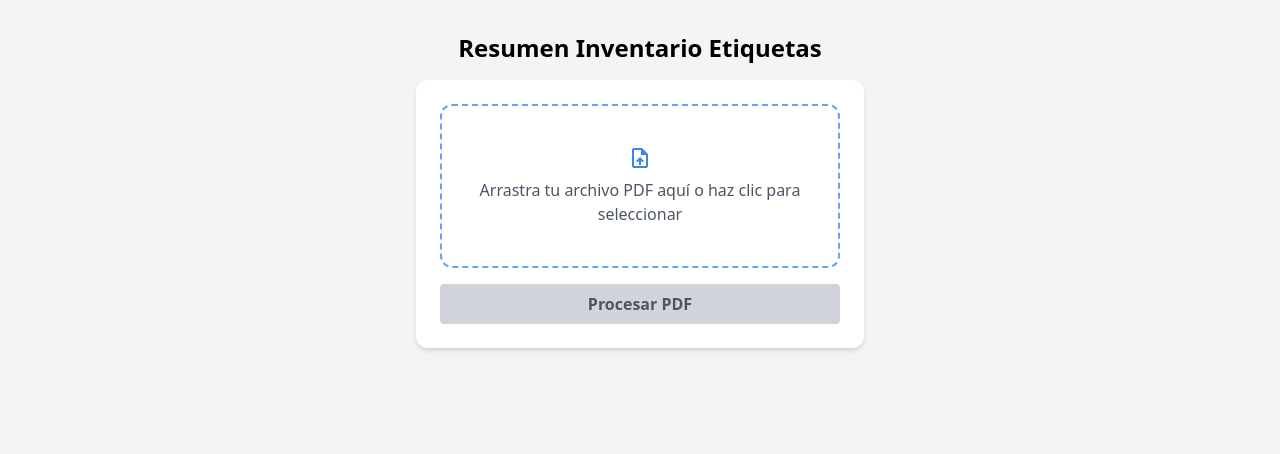
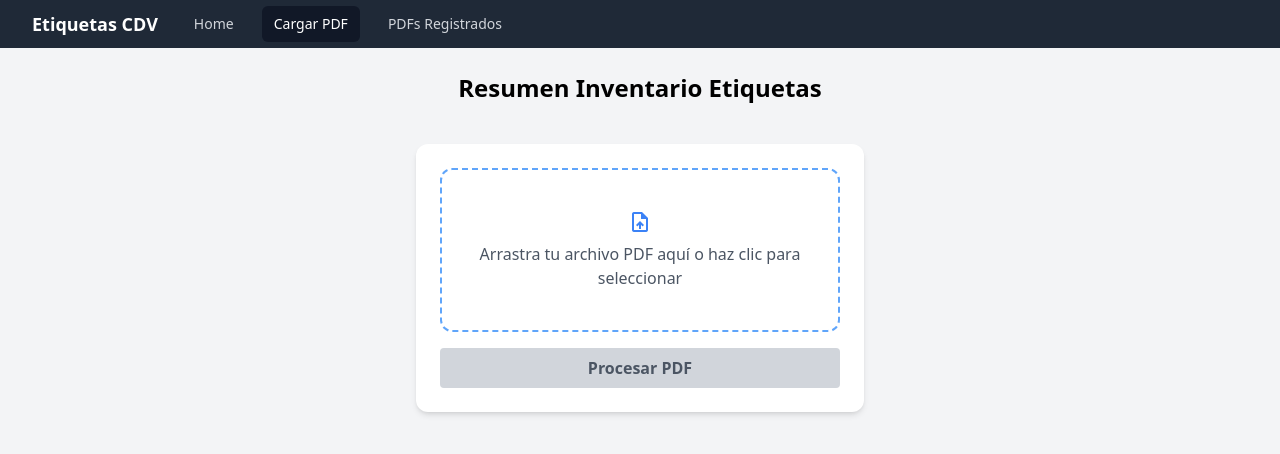
Before and after one commit to ariasbenraq/checkin-report, a React (Vite) app: page / in a window 1280 px wide. Shown: the top 454 px of the page. Built offline with nearby package versions, Linux system fonts and the light colour scheme.

Commit message:
implementacion navbar

```diff
--- a/package.json
+++ b/package.json
@@ -10,6 +10,9 @@
     "preview": "vite preview"
   },
   "dependencies": {
+    "@headlessui/react": "^2.2.6",
+    "@heroicons/react": "^2.2.0",
+    "classnames": "^2.5.1",
     "pdfjs-dist": "^3.11.174",
     "react": "^19.1.0",
     "react-dom": "^19.1.0",
--- a/src/App.tsx
+++ b/src/App.tsx
@@ -1,4 +1,5 @@
 import { useState } from "react";
+import Navbar from "./components/Navbar"; // Asegúrate de tener este archivo
 import PdfUploader from "./components/PdfUploader";
 import { parsePdfText } from "./features/checkins/utils/parser";
 import { exportToExcel } from "./features/checkins/services/exportExcel";
@@ -9,7 +10,7 @@ function App() {
   const [results, setResults] = useState<AreaResumen[]>([]);
   const [sortOrder, setSortOrder] = useState<"asc" | "desc">("asc");
   const [message, setMessage] = useState<string | null>(null);
-
+  const [currentView, setCurrentView] = useState<"home" | "upload" | "list">("upload");
 
   const handlePdfText = (raw: string) => {
     const parsed = parsePdfText(raw);
@@ -18,7 +19,7 @@ function App() {
     if (parsed.length === 0) {
       setMessage("No se encontraron voluntarios en el horario.");
     } else {
-      setMessage(null); // Limpiar mensaje si hay resultados
+      setMessage(null);
     }
   };
 
@@ -45,53 +46,87 @@ function App() {
   };
 
   return (
-    <div className="min-h-screen bg-gray-100 flex flex-col items-center p-8">
-      <h1 className="text-2xl font-bold mb-4">Resumen Inventario Etiquetas</h1>
-      <PdfUploader onExtracted={handlePdfText} />
+    <div className="min-h-screen bg-gray-100">
+      <Navbar current={currentView} onNavigate={setCurrentView} />
 
-      {/* Mostrar mensaje si existe, aunque no haya resultados */}
-      {message && (
-        <div className="my-4 text-red-600 font-semibold">
-          {message}
+      <main className="max-w-5xl mx-auto p-6">
+        {currentView === "home" && (
+          <div className="text-center text-xl text-gray-600 mt-10">
+            🏠 Bienvenido. Esta sección está en desarrollo.
           </div>
         )}
 
-      {results.length > 0 && (
-        <>
-          <div className="flex gap-5 my-4 top-5">
+        {currentView === "upload" && (
+          <div className="flex flex-col gap-6">
+            <h1 className="text-2xl font-bold text-center mb-4">Resumen Inventario Etiquetas</h1>
+
+            {results.length > 0 ? (
+              <div className="flex flex-col lg:flex-row gap-6 items-stretch w-full">
+                {/* Izquierda: Uploader */}
+                <div className="lg:w-1/3 w-full">
+                  <PdfUploader onExtracted={handlePdfText} />
+                </div>
+
+                {/* Derecha: Botones y tabla */}
+                <div className="lg:w-2/3 w-full ">
+                  <TableResumen
+                    data={sortedResults}
+                    sortOrder={sortOrder}
+                    onToggleSort={toggleSortOrder}
+                  />
+
+                  <div className="flex justify-center gap-4 mt-6 flex-wrap">
                     <button
                       onClick={copyToClipboard}
-              className="fade-in flex items-center gap-2 px-4 py-2 bg-yellow-600 text-white rounded hover:bg-yellow-700"
+                      className="inline-flex items-center gap-2 rounded-md bg-yellow-500 px-4 py-2 text-sm font-medium text-white shadow-sm hover:bg-yellow-600 focus:outline-none focus:ring-2 focus:ring-yellow-400 focus:ring-offset-2"
                     >
-              <span className="material-symbols-outlined">content_copy</span>
+                      <span className="material-symbols-outlined text-base">content_copy</span>
                       Copiar tabla
                     </button>
 
                     <button
                       onClick={() => exportToExcel(sortedResults)}
-              className="fade-in flex items-center gap-2 px-4 py-2 bg-green-600 text-white rounded hover:bg-green-700"
+                      className="inline-flex items-center gap-2 rounded-md bg-emerald-600 px-4 py-2 text-sm font-medium text-white shadow-sm hover:bg-emerald-700 focus:outline-none focus:ring-2 focus:ring-emerald-500 focus:ring-offset-2"
                     >
-              <span className="material-symbols-outlined">data_table</span>
+                      <span className="material-symbols-outlined text-base">data_table</span>
                       Exportar Excel
                     </button>
 
                     <button
                       disabled
-              className="fade-in flex items-center gap-2 px-4 py-2 bg-blue-600 text-white rounded opacity-60 cursor-not-allowed"
+                      className="inline-flex items-center gap-2 rounded-md bg-blue-600/50 px-4 py-2 text-sm font-medium text-white shadow-sm opacity-50 cursor-not-allowed"
                     >
-              <span className="material-symbols-outlined">drive_export</span>
+                      <span className="material-symbols-outlined text-base">drive_export</span>
                       Exportar Google
                     </button>
+                  </div>
 
                 </div>
 
-          <TableResumen
-            data={sortedResults}
-            sortOrder={sortOrder}
-            onToggleSort={toggleSortOrder}
-          />
+              </div>
+            ) : (
+              <>
+                <div className="mx-auto w-full max-w-md">
+                  <PdfUploader onExtracted={handlePdfText} />
+                </div>
+
+                {message && (
+                  <div className="my-4 text-red-600 font-semibold text-center">
+                    {message}
+                  </div>
+                )}
               </>
             )}
+          </div>
+        )}
+
+
+        {currentView === "list" && (
+          <div className="text-center text-xl text-gray-600 mt-10">
+            📄 Lista de PDFs registrados (funcionalidad próxima)
+          </div>
+        )}
+      </main>
     </div>
   );
 }
--- /dev/null
+++ b/src/components/Navbar.tsx
@@ -0,0 +1,87 @@
+// components/Navbar.tsx
+
+import { Disclosure, DisclosureButton, DisclosurePanel } from '@headlessui/react';
+import { Bars3Icon, XMarkIcon } from '@heroicons/react/24/outline';
+
+interface NavbarProps {
+  current: 'home' | 'upload' | 'list';
+  onNavigate: (view: 'home' | 'upload' | 'list') => void;
+}
+
+const navigation = [
+  { name: 'Home', key: 'home' },
+  { name: 'Cargar PDF', key: 'upload' },
+  { name: 'PDFs Registrados', key: 'list' },
+];
+
+function classNames(...classes: string[]) {
+  return classes.filter(Boolean).join(' ');
+}
+
+export default function Navbar({ current, onNavigate }: NavbarProps) {
+  return (
+    <Disclosure as="nav" className="bg-gray-800">
+      {({ open }) => (
+        <>
+          <div className="mx-auto max-w-7xl px-4 sm:px-6 lg:px-8">
+            <div className="flex h-12 items-center justify-between">
+              <div className="flex items-center">
+                <div className="flex-shrink-0 text-white font-bold text-lg">
+                  Etiquetas CDV
+                </div>
+                <div className="hidden sm:block sm:ml-6">
+                  <div className="flex space-x-4">
+                    {navigation.map((item) => (
+                      <button
+                        key={item.key}
+                        onClick={() => onNavigate(item.key as NavbarProps['current'])}
+                        className={classNames(
+                          current === item.key
+                            ? 'bg-gray-900 text-white'
+                            : 'text-gray-300 hover:bg-gray-700 hover:text-white',
+                          'px-3 py-2 rounded-md text-sm font-medium'
+                        )}
+                      >
+                        {item.name}
+                      </button>
+                    ))}
+                  </div>
+                </div>
+              </div>
+              <div className="flex sm:hidden">
+                <DisclosureButton className="inline-flex items-center justify-center p-2 rounded-md text-gray-400 hover:text-white hover:bg-gray-700">
+                  <span className="sr-only">Open main menu</span>
+                  {open ? (
+                    <XMarkIcon className="block h-6 w-6" aria-hidden="true" />
+                  ) : (
+                    <Bars3Icon className="block h-6 w-6" aria-hidden="true" />
+                  )}
+                </DisclosureButton>
+              </div>
+            </div>
+          </div>
+
+          <DisclosurePanel className="sm:hidden">
+            <div className="px-2 pt-2 pb-3 space-y-1">
+              {navigation.map((item) => (
+                <DisclosureButton
+                  key={item.key}
+                  as="button"
+                  onClick={() => onNavigate(item.key as NavbarProps['current'])}
+                  className={classNames(
+                    current === item.key
+                      ? 'bg-gray-900 text-white'
+                      : 'text-gray-300 hover:bg-gray-700 hover:text-white',
+                    'block px-3 py-2 rounded-md text-base font-medium w-full text-left'
+                  )}
+                >
+                  {item.name}
+                </DisclosureButton>
+              ))}
+            </div>
+          </DisclosurePanel>
+        </>
+      )}
+    </Disclosure>
+  );
+}
--- a/src/components/TableResumen.tsx
+++ b/src/components/TableResumen.tsx
@@ -8,7 +8,7 @@ interface TableResumenProps {
 
 const TableResumen = ({ data, sortOrder, onToggleSort }: TableResumenProps) => {
   return (
-    <div className="max-w-4xl mx-auto mt-6 rounded-xl shadow overflow-hidden">
+    <div className="max-w-4xl mx-auto rounded-xl shadow-lg overflow-hidden">
       <div className="overflow-y-auto max-h-[500px]">
         <table className="w-full table-auto border-collapse">
           <thead className="bg-gray-200 sticky top-0 z-10">
@@ -20,7 +20,7 @@ const TableResumen = ({ data, sortOrder, onToggleSort }: TableResumenProps) => {
                 Área {sortOrder === "asc" ? "🔼" : "🔽"}
               </th>
               <th className="px-4 py-2 text-center whitespace-nowrap">Total voluntarios</th>
-              <th className="px-4 py-2 text-center whitespace-nowrap">Llegaron después de 7:30am</th>
+              <th className="px-4 py-2 text-center whitespace-nowrap">Llegaron después de 7:00am</th>
             </tr>
           </thead>
           <tbody className="bg-white">
```
Also changed, not shown: 1 other file (tests, documents, lock files or other folders). Lines whose indentation alone changed are shown as unchanged.
